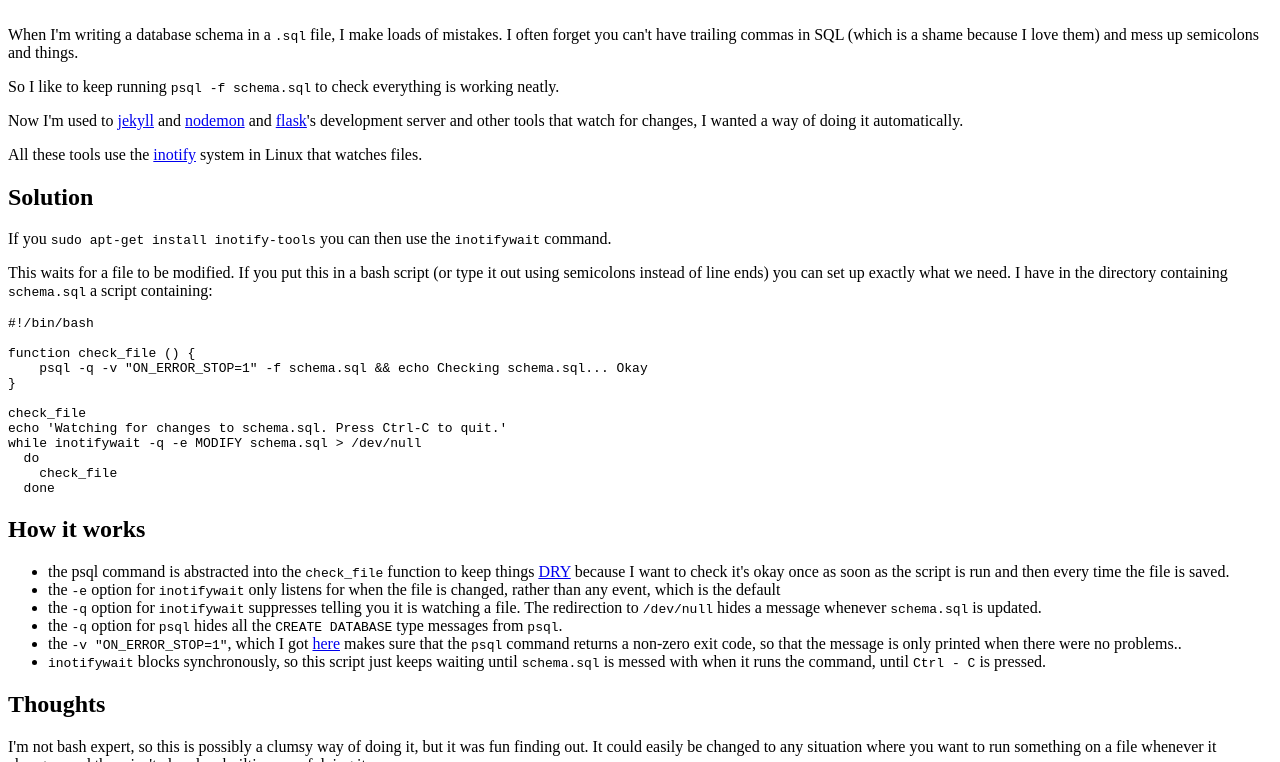
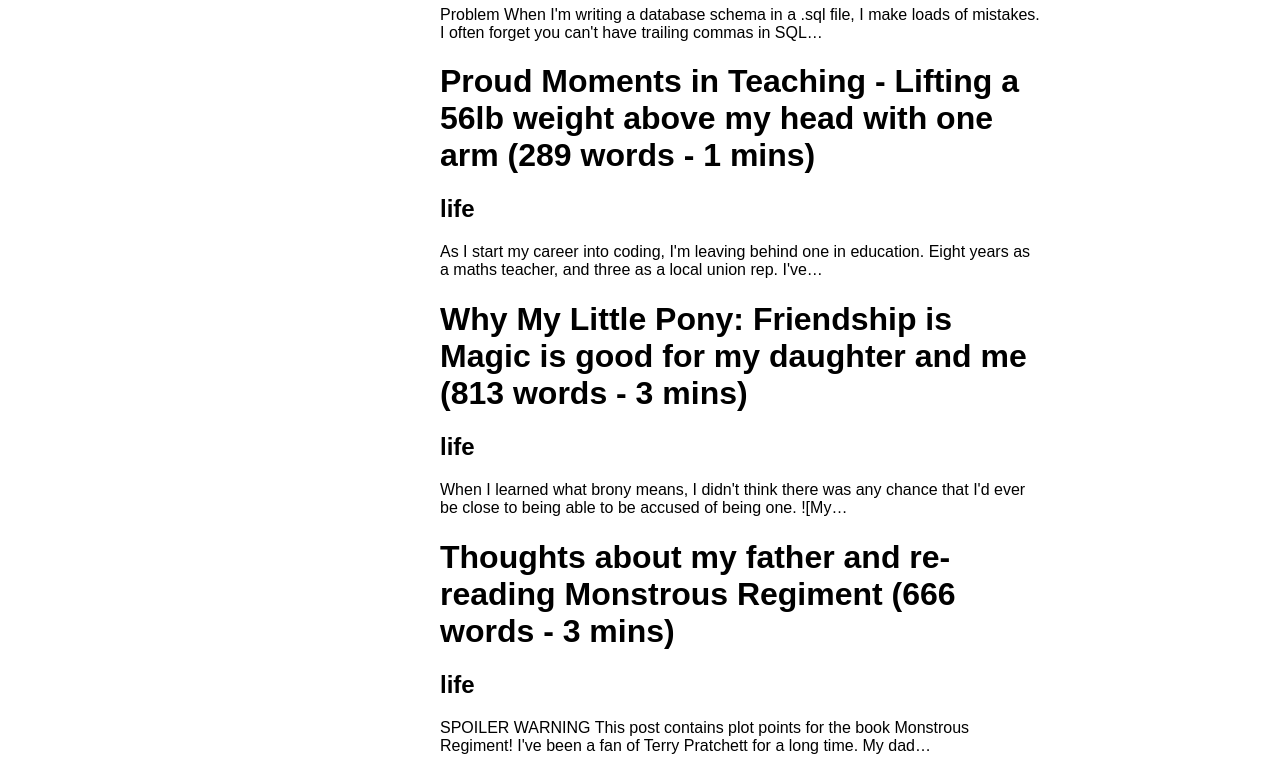
Before and after one commit to wilsonrocks/wilsonrock.co.uk, a Gatsby site: page /blog in a window 1280 px wide. Shown: the part 368-1130 px from the top of the page. Built offline with nearby package versions, Linux system fonts and the light colour scheme; Gatsby itself is replaced by a stand-in of ours; some packages are replaced by stand-ins of ours.

Commit message:
tweak contents page and layout

```diff
--- a/src/components/layout.css
+++ b/src/components/layout.css
@@ -1,3 +1,6 @@
+html {
+  font-family: sans-serif;
+}
 .layout {
   display: grid;
   grid-template-columns:
--- a/src/pages/blog.jsx
+++ b/src/pages/blog.jsx
@@ -1,31 +1,69 @@
 import React from "react"
 import { graphql } from "gatsby"
+import "../components/layout.css"
+
 
 const Blog = ({
   data: {
     allMarkdownRemark: {
-      nodes
+      edges
     }
   }
 }) => (
-    <div>
-      {
-        nodes.map(({ html, frontmatter: { title, date } }) => <div><h1>{title}</h1><h2>{date}</h2><div dangerouslySetInnerHTML={{__html:html}}></div></div>)
-      }
+    <div className="layout">
+      <div className="content">
+        {
+          edges.map(
+            ({
+              node: {
+                excerpt,
+                timeToRead,
+                wordCount: {
+                  words,
+                },
+                frontmatter: {
+                  title,
+                  date,
+                  category,
+                },
+              },
+            }) => (
+                <div>
+                  <h1>
+                    {title} ({words} words - {timeToRead} mins)
+              </h1>
+                  <h2>
+                    {category}
+                  </h2>
+                  <p>{excerpt}</p>
+                </div>
+              )
+          )
+        }
+      </div>
     </div>
   );
 
-export const pageQuery = graphql`
-query {
+export const pageQuery = graphql`{
   allMarkdownRemark {
-    nodes {
-      html
-      frontmatter {
-        title
-        date
+    edges {
+      node {
+        timeToRead
+        excerpt
+        frontmatter {
+          title
+          category
+        }
+        wordCount {
+          paragraphs
+          sentences
+          words
+        }
       }
     }
-  }}`;
+  }
+}
+`;
 
 
 export default Blog
```
